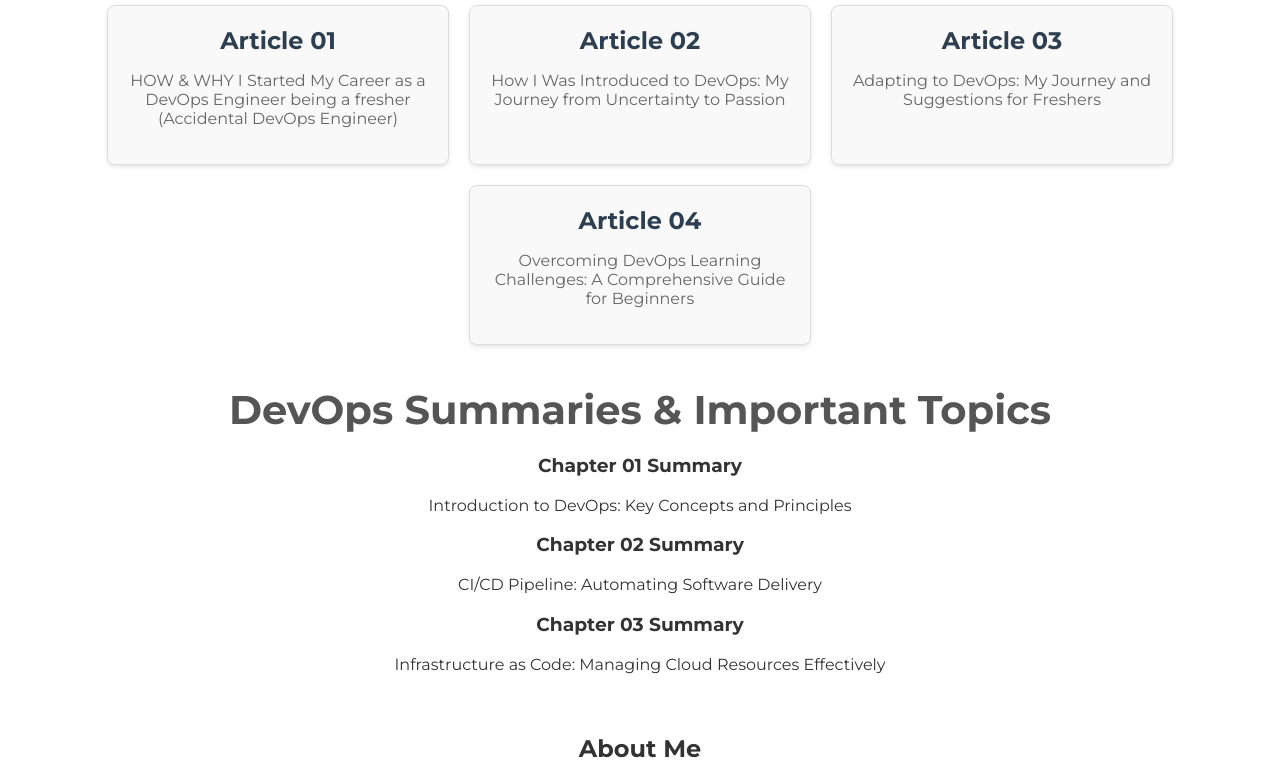
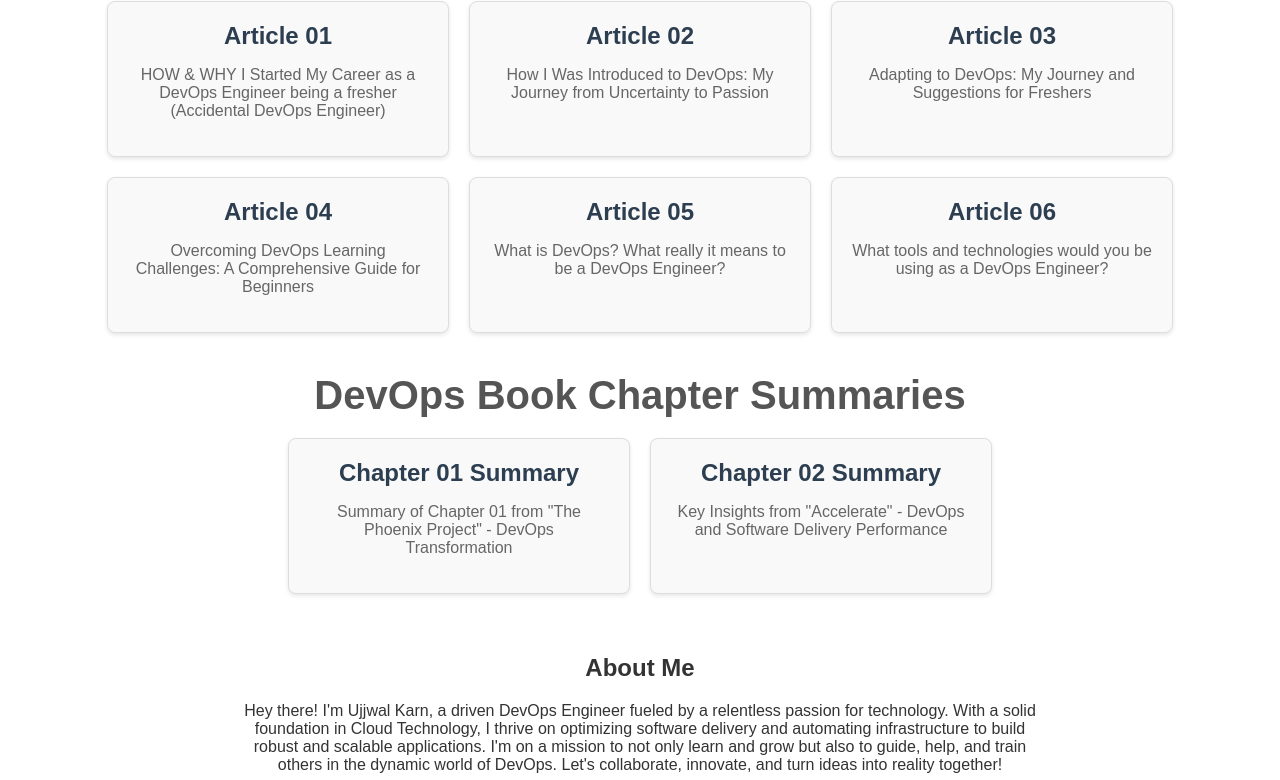
Before and after one commit to UjjwalKarn954/ujjwalkarn954.github.io, a plain HTML site: page index.html in a window 1280 px wide. Shown: the part 604-1384 px from the top of the page. Drawn offline with nearby package versions, Linux system fonts and the light colour scheme.

Commit message:
Update index.html

```diff
--- a/index.html
+++ b/index.html
@@ -3,9 +3,8 @@
 <head>
     <meta charset="UTF-8">
     <meta name="viewport" content="width=device-width, initial-scale=1.0">
-    <title>UJJWAL KARN</title>
+    <title>Ujjwal Karn - DevOps Engineer</title>
     <link rel="stylesheet" href="styles.css">
-    <link href="https://fonts.googleapis.com/css2?family=Montserrat:wght@400;700&display=swap" rel="stylesheet">
 </head>
 <body>
     <header>
@@ -14,52 +13,53 @@
             <img src="WhatsApp Image 2024-05-19 at 2.24.03 PM.jpeg" alt="Ujjwal Karn" class="profile-pic">
         </div>
     </header>
-
     <main>
         <section id="articles">
             <h2>My Articles</h2>
             <div class="article-container">
-                <div class="article-card" data-aos="fade-up">
+                <div class="article-card">
                     <h3><a href="article1.html">Article 01</a></h3>
                     <p>HOW & WHY I Started My Career as a DevOps Engineer being a fresher (Accidental DevOps Engineer)</p>
                 </div>
-                <div class="article-card" data-aos="fade-up">
+                <div class="article-card">
                     <h3><a href="article2.html">Article 02</a></h3>
                     <p>How I Was Introduced to DevOps: My Journey from Uncertainty to Passion</p>
                 </div>
-                <div class="article-card" data-aos="fade-up">
+                <div class="article-card">
                     <h3><a href="article3.html">Article 03</a></h3>
                     <p>Adapting to DevOps: My Journey and Suggestions for Freshers</p>
                 </div>
-                <div class="article-card" data-aos="fade-up">
+                <div class="article-card">
                     <h3><a href="article4.html">Article 04</a></h3>
                     <p>Overcoming DevOps Learning Challenges: A Comprehensive Guide for Beginners</p>
                 </div>
-            </div>
-        </section>
-
-        <section id="summaries">
-            <h2>DevOps Summaries & Important Topics</h2>
-            <div class="summary-container">
-                <div class="summary-card" data-aos="fade-up">
-                    <h3><a href="summary1.html">Chapter 01 Summary</a></h3>
-                    <p>Introduction to DevOps: Key Concepts and Principles</p>
+                <div class="article-card">
+                    <h3><a href="article5.html">Article 05</a></h3>
+                    <p>What is DevOps? What really it means to be a DevOps Engineer?</p>
                 </div>
-                <div class="summary-card" data-aos="fade-up">
-                    <h3><a href="summary2.html">Chapter 02 Summary</a></h3>
-                    <p>CI/CD Pipeline: Automating Software Delivery</p>
-                </div>
-                <div class="summary-card" data-aos="fade-up">
-                    <h3><a href="summary3.html">Chapter 03 Summary</a></h3>
-                    <p>Infrastructure as Code: Managing Cloud Resources Effectively</p>
+                <div class="article-card">
+                    <h3><a href="article6.html">Article 06</a></h3>
+                    <p>What tools and technologies would you be using as a DevOps Engineer?</p>
                 </div>
             </div>
         </section>
-
+        <section id="summaries">
+            <h2>DevOps Book Chapter Summaries</h2>
+            <div class="article-container">
+                <div class="article-card">
+                    <h3><a href="summary1.html">Chapter 01 Summary</a></h3>
+                    <p>Summary of Chapter 01 from "The Phoenix Project" - DevOps Transformation</p>
+                </div>
+                <div class="article-card">
+                    <h3><a href="summary2.html">Chapter 02 Summary</a></h3>
+                    <p>Key Insights from "Accelerate" - DevOps and Software Delivery Performance</p>
+                </div>
+            </div>
+        </section>
         <section id="about">
             <h2>About Me</h2>
             <div class="about-content">
-                <p>Hey there! I'm Ujjwal Karn, a driven DevOps Engineer fueled by a relentless passion for technology...</p>
+                <p>Hey there! I'm Ujjwal Karn, a driven DevOps Engineer fueled by a relentless passion for technology. With a solid foundation in Cloud Technology, I thrive on optimizing software delivery and automating infrastructure to build robust and scalable applications. I'm on a mission to not only learn and grow but also to guide, help, and train others in the dynamic world of DevOps. Let's collaborate, innovate, and turn ideas into reality together!</p>
                 <ul>
                     <li><a href="https://www.linkedin.com/in/ujjwal-kumar-karn-216a6719b/" target="_blank">LinkedIn Profile</a></li>
                     <li><a href="https://dev.to/ujjwalkarn954" target="_blank">Dev Community</a></li>
@@ -69,18 +69,8 @@
             </div>
         </section>
     </main>
-
     <footer>
         <p>&copy; 2024 Ujjwal Karn. All rights reserved.</p>
     </footer>
-
-    <!-- Add AOS (Animate On Scroll) Library -->
-    <script src="https://cdn.jsdelivr.net/npm/aos@2.3.4/dist/aos.js"></script>
-    <script>
-        AOS.init({
-            duration: 1200, // Control the animation duration
-            easing: 'ease-in-out',
-        });
-    </script>
 </body>
 </html>
```
